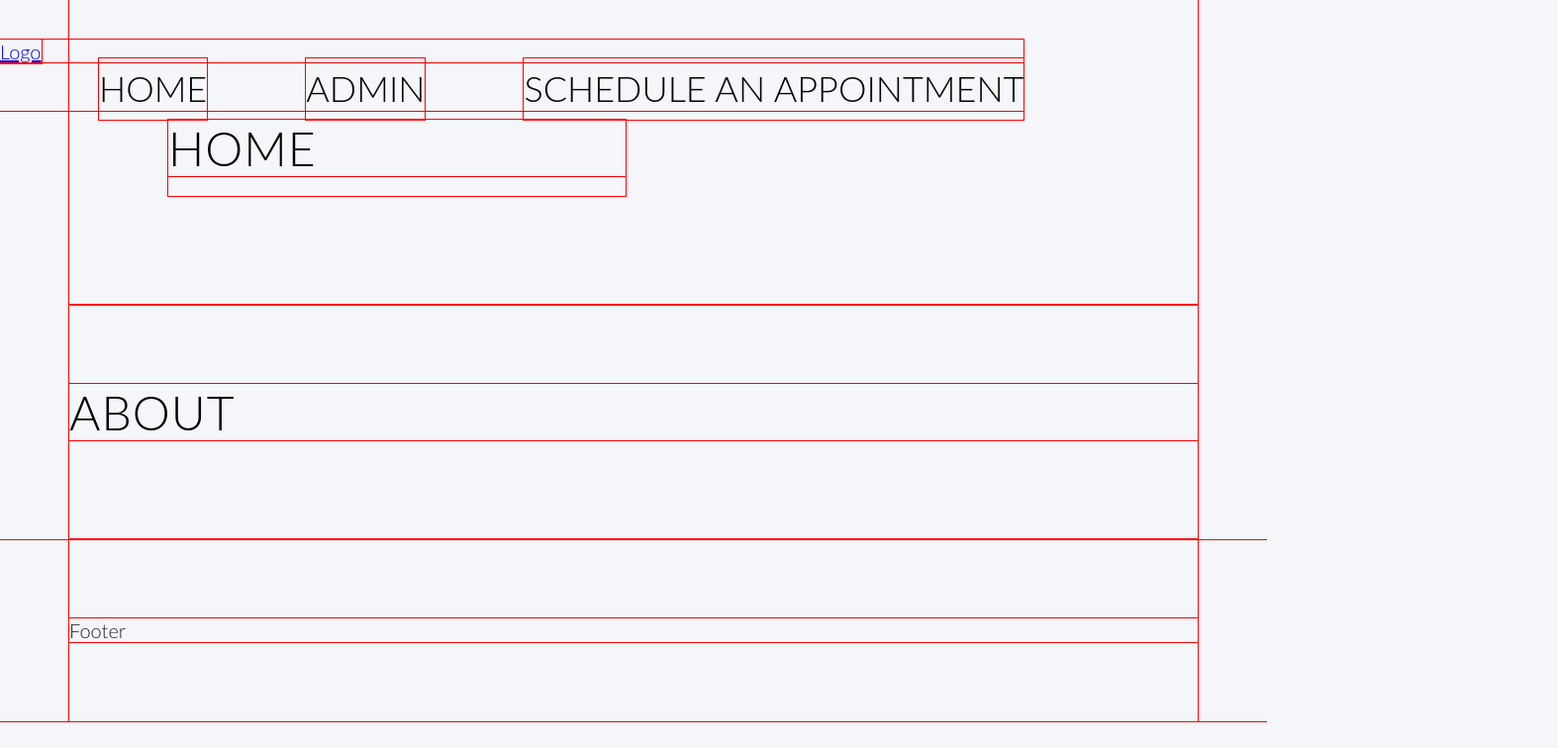
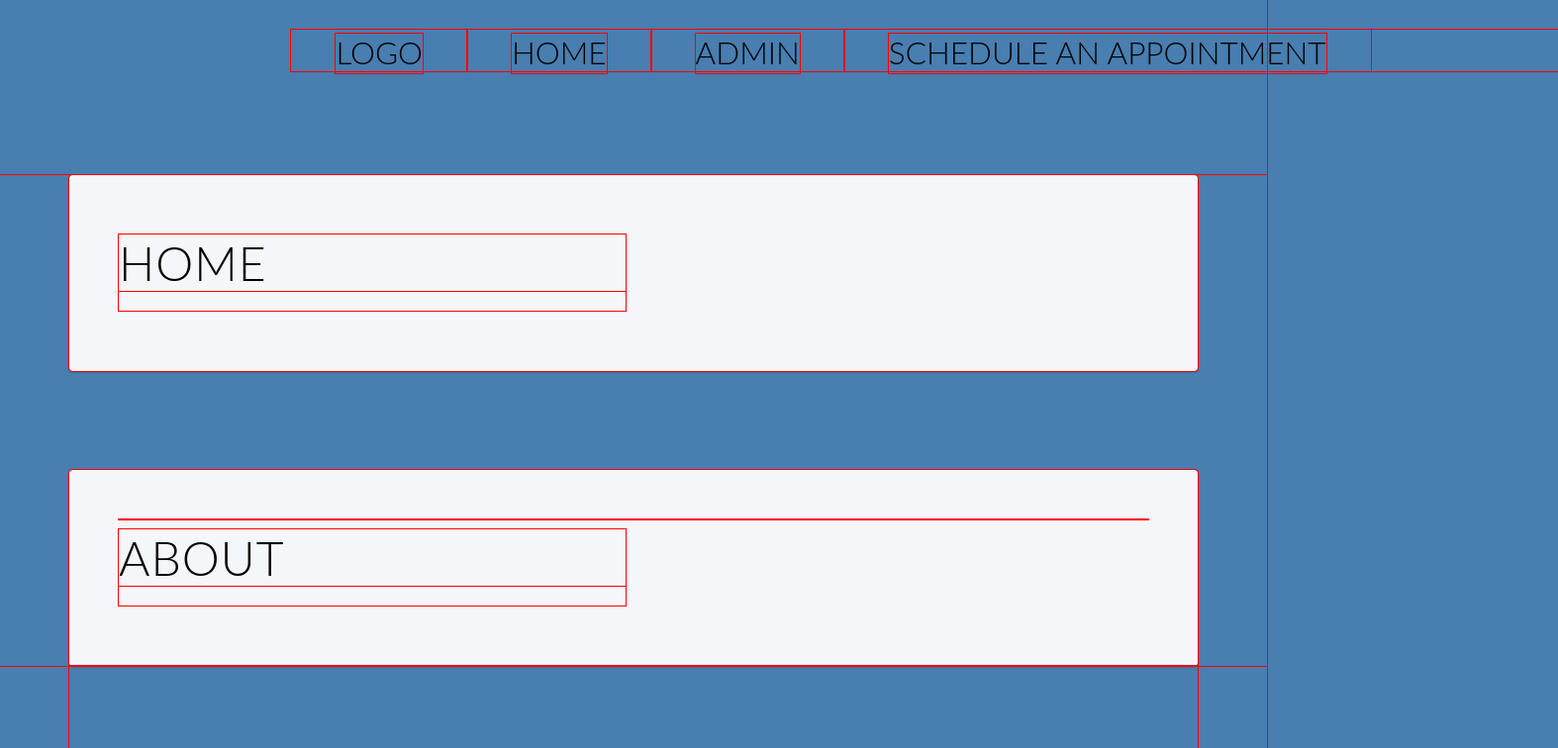
Before and after one commit to owenmowery/appointment-scheduler-frontend, a React (Create React App) app: page / in a window 1280 px wide. Shown: the top 756 px of the page at 99% size, 1574 px wide, since content can reach past the window. Built offline with nearby package versions, Linux system fonts and the light colour scheme.

Commit message:
styled some components

```diff
--- a/src/components/About.js
+++ b/src/components/About.js
@@ -3,7 +3,13 @@ import React, { Component } from 'react';
 export default class About extends Component {
     render() {
         return (
-            <h1>About</h1>
+            <div>
+
+                <div className="about-title col span-1-of-2">
+                    <h1>About</h1>
+                </div>
+
+            </div>
         )
     }
 }
--- a/src/components/Home.js
+++ b/src/components/Home.js
@@ -11,7 +11,7 @@ export default class Home extends Component {
                         <h1>Home</h1>
                     </div>
                 </section>
-                <section className="row about-row">
+                <section className="row about-container">
                     <About />
                 </section>
             </div>
--- a/src/components/navbar.js
+++ b/src/components/navbar.js
@@ -5,8 +5,9 @@ export default class NavBar extends Component {
     render() {
         return (
             <div className="navbar">
-                <NavLink to="/" className="logo">Logo</NavLink>
+
                 <ul className="nav-links">
+                    <li><NavLink to="/" className="logo">Logo</NavLink></li>
                     <li><NavLink to="/" exact>Home</NavLink></li>
                     <li><NavLink to="/admin" exact>Admin</NavLink></li>
                     <li><NavLink to="/appointment" exact>Schedule An Appointment</NavLink></li>
--- a/src/index.css
+++ b/src/index.css
@@ -8,7 +8,10 @@
 }
 
 html {
-  background-color: #f5f6fa;
+  background-color: #487eb0;
+  /* background-image: linear-gradient(rgba(0, 0, 0, 0.5), rgba(0, 0, 0, 0.5)), url(./images/background.jpg); */
+  background-size: cover;
+  background-position: center;
   color: #262626;
   font-family: 'Lato', sans-serif;
   font-weight: 300;
@@ -41,6 +44,10 @@ section {
   padding: 100px;
 }
 
+.about-container {
+  padding: 100px;
+}
+
 /* ---------------------------- */
 /* HEADINGS */
 /* ---------------------------- */
@@ -62,24 +69,37 @@ h1 {
   letter-spacing: 1px;
 }
 
+.container {
+  display: center;
+}
+ section {
+   padding: 100px;
+ }
+
 .navbar {
-  float: left;
+  float: center;
+  width: 100%;
+  height: 10%;
   list-style: none;
-  margin-top: 40px;
-  margin-left: 0;
+  margin-top: 30px;
+  margin-bottom: 30px;
+  margin-left: 23%;
   display: inline-block;
 }
 
 .navbar li {
   display: inline;
-  margin-left: 100px;
-  font-size: 40px;
-  text-align: right;
+  font-size: 35px;
+  padding-left: 45px;
+  padding-right: 45px;
+}
+
+.nav-links {
+
 }
 
 .navbar li a:link,
 .navbar li a:visited {
-  padding: 8px 0;
   color: black;
   text-decoration: none;
   text-transform: uppercase;
@@ -88,6 +108,36 @@ h1 {
   transition: border-bottom 0.2s;
 }
 
+.home-container {
+  box-shadow: 0 1px 3px rgba(0,0,0,0.12), 0 1px 2px rgba(0,0,0,0.24);
+  transition: all 0.3s cubic-bezier(.25,.8,.25,1);
+  padding: 50px;
+  margin-top: 75px;
+  background-color: #f5f6fa;
+  border-radius: 3px;
+}
+
+.home-container:hover {
+  box-shadow: 0 14px 28px rgba(0,0,0,0.25), 0 10px 10px rgba(0,0,0,0.22);
+}
+
+.about-container {
+  box-shadow: 0 1px 3px rgba(0,0,0,0.12), 0 1px 2px rgba(0,0,0,0.24);
+  transition: all 0.3s cubic-bezier(.25,.8,.25,1);
+  padding: 50px;
+  margin-top: 100px;
+  background-color: #f5f6fa;
+  border-radius: 3px;
+}
+
+.about-container:hover {
+  box-shadow: 0 14px 28px rgba(0,0,0,0.25), 0 10px 10px rgba(0,0,0,0.22);
+}
+
+.title {
+
+}
+
 .admin-col {
-  padding-top: 15%;
+
 }
```
Also changed, not shown: src/images/background.jpg (added).
